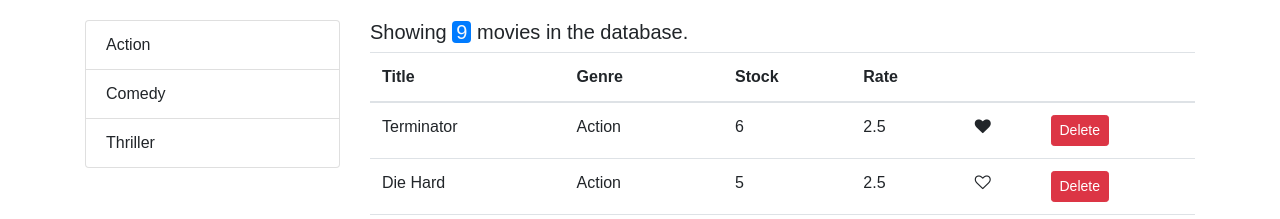
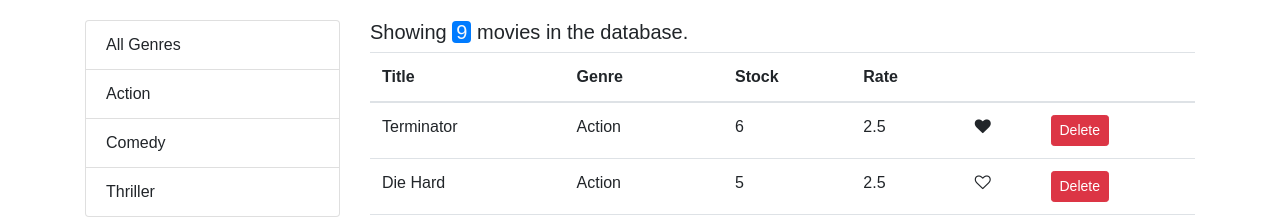
Before and after one commit to C00deian/Vidly, a React (Vite) app: page / in a window 1280 px wide. Shown: the top 219 px of the page. Built offline with nearby package versions, Linux system fonts and the light colour scheme.

Commit message:
Filtering - Adding All Genres

```diff
--- a/src/components/Movies.jsx
+++ b/src/components/Movies.jsx
@@ -15,7 +15,8 @@
   };
 
   componentDidMount() {
-    this.setState({ movies: getMovies(), genres: getGenres() });
+    const genres = [{ name: "All Genres" }, ...getGenres()];
+    this.setState({ movies: getMovies(), genres });
   }
 
   handleDelete = (movie) => {
@@ -36,7 +37,7 @@
   };
 
   handelGenreSelect = (genre) => {
-    this.setState({ selectedGenre: genre });
+    this.setState({ selectedGenre: genre, currentPage: 1 });
   };
 
   render() {
@@ -50,9 +51,10 @@
 
     if (count === 0) return <h5>There are no movies in the database.</h5>;
 
-    const filtered = selectedGenre
-      ? allMovies.filter((m) => m.genre._id === selectedGenre._id)
-      : allMovies;
+    const filtered =
+      selectedGenre && selectedGenre._id
+        ? allMovies.filter((m) => m.genre._id === selectedGenre._id)
+        : allMovies;
 
     const movies = paginate(filtered, currentPage, pageSize);
     return (
```
